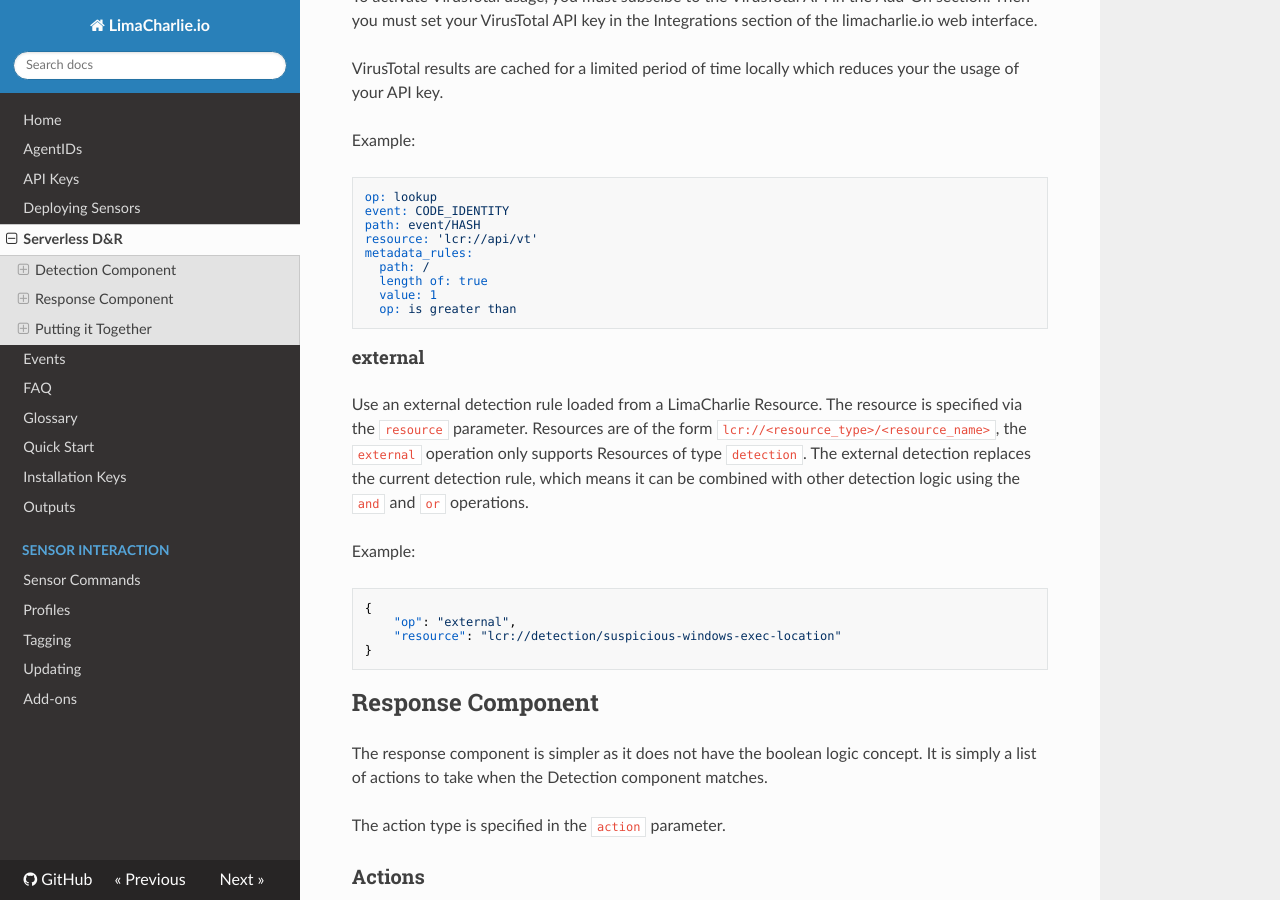
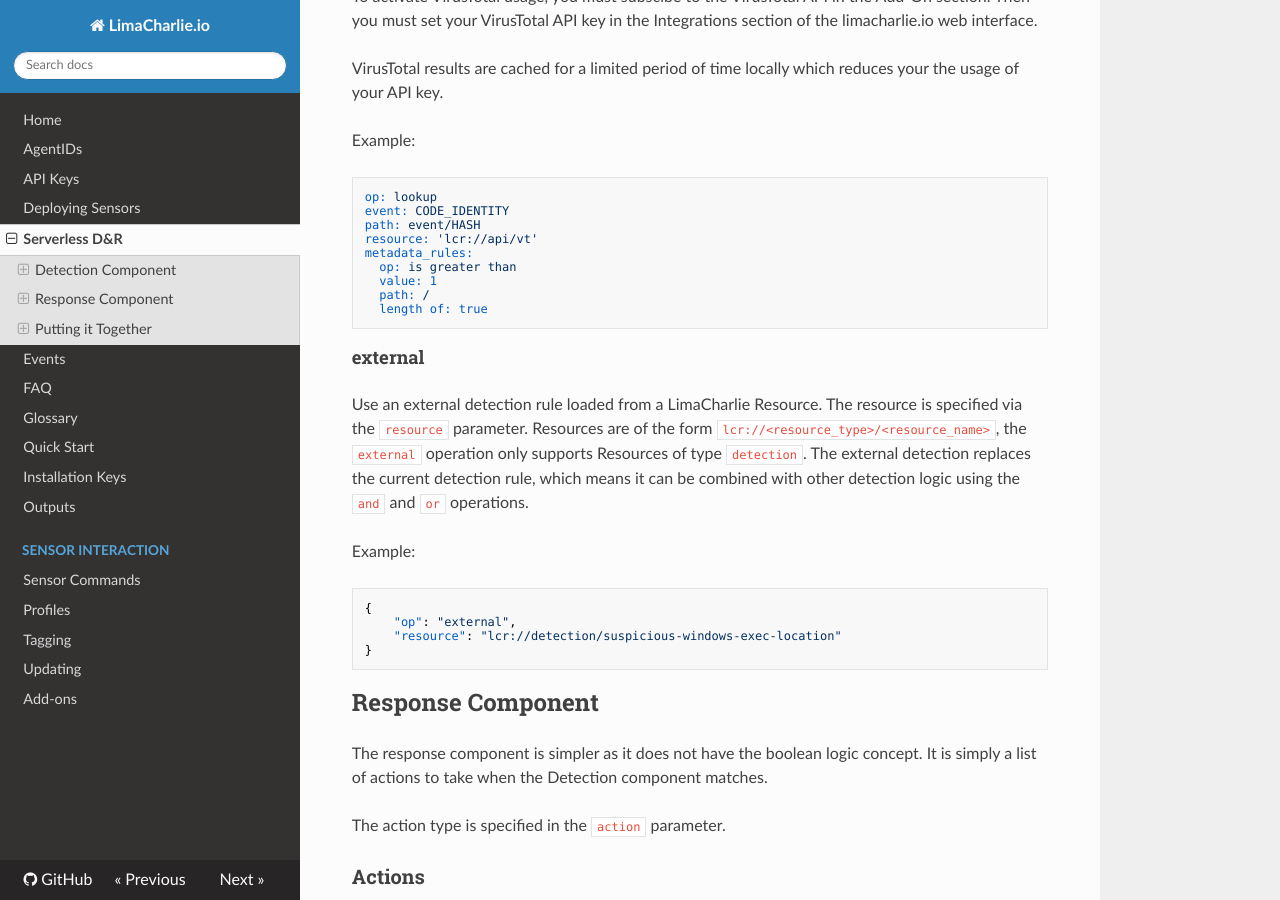
Before and after one commit to refractionPOINT/lce_doc, an MkDocs documentation site: the page built from docs/dr.md, in a window 1280 px wide and 900 px high, scrolled down 4710 px. Built offline with MkDocs 1.6.1, drawn with Linux system fonts in a browser that asks for light colours; nearby versions of some CDN libraries; old or Windows-style settings are respelled for this version of MkDocs.

Commit message:
Making order of VT example better.

````diff
--- a/docs/dr.md
+++ b/docs/dr.md
@@ -180,10 +180,10 @@ event: CODE_IDENTITY
 path: event/HASH
 resource: 'lcr://api/vt'
 metadata_rules:
+  op: is greater than
+  value: 1
   path: /
   length of: true
-  value: 1
-  op: is greater than
 ```
 
 #### external
````
